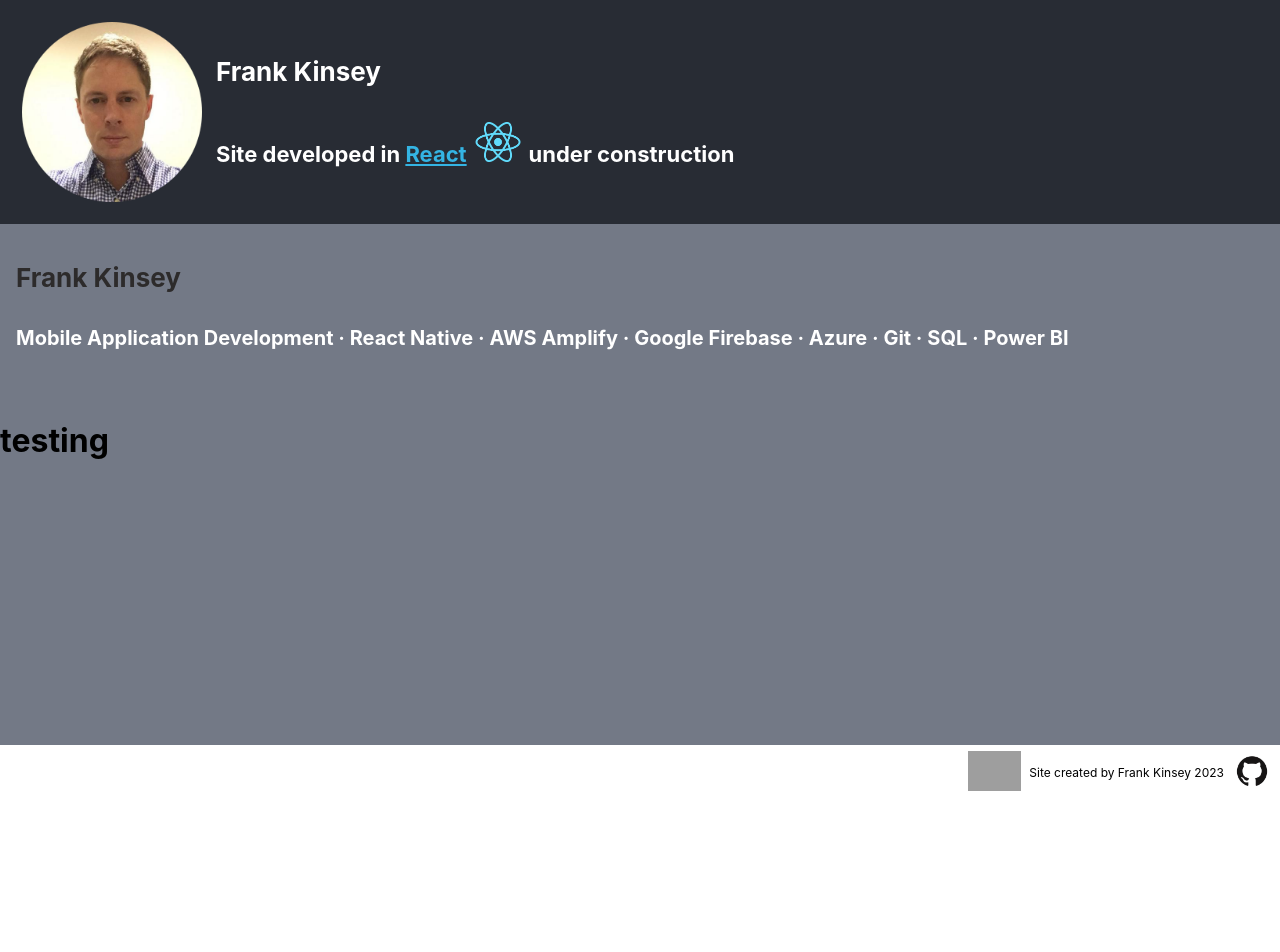
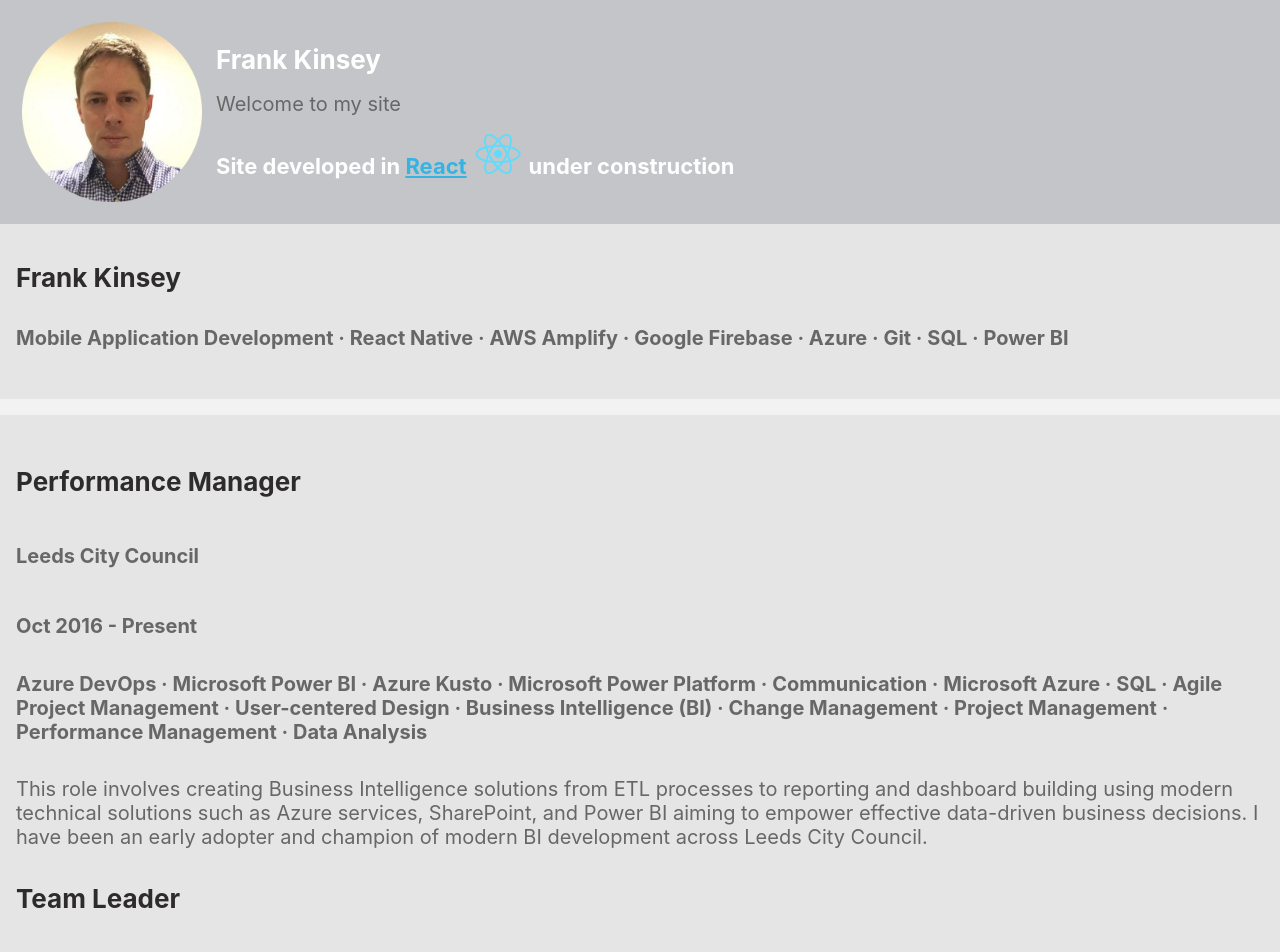
Before and after one commit to talk2frank/githubpages, a React (Create React App) app: page / in a window 1280 px wide. Shown: the top 952 px of the page. Before the commit the page ends 800 px from the top, so only its background shows below. Built offline with nearby package versions, Linux system fonts and the light colour scheme; grey boxes are pictures that could not be loaded.

Commit message:
Data separated from view

```diff
--- a/package.json
+++ b/package.json
@@ -4,6 +4,7 @@
   "version": "0.1.0",
   "private": true,
   "dependencies": {
+    "@coreui/react": "^4.7.0",
     "@testing-library/jest-dom": "^5.16.5",
     "@testing-library/react": "^13.4.0",
     "@testing-library/user-event": "^13.5.0",
--- a/src/App.css
+++ b/src/App.css
@@ -23,8 +23,12 @@ td {
 .App{
   display: flex;
   flex-direction: column;
-  height: 100vh;
-  background-color: #737986;
+  min-height: 100vh;
+  background-color: #f2f2f2;
+}
+
+.AppContent{
+  flex-grow: 1;
 }
 
 .App-icon{
@@ -37,10 +41,11 @@ td {
 .App-banner {
   display: flex;
   flex-direction: row;
-  background-color: #282c34;
+  background-color: #c4c5c8;
   padding: 16px;
   align-items:center;
   justify-items: center;
+
 }
 
 .AppBanner-profilepic {
@@ -70,7 +75,7 @@ td {
 /*Body styling*/
 
 .App-body{
-  background-color: #737986;
+  background-color: #e6e6e6;
   padding: 16px;
   align-items:flex-start;
   justify-content: flex-start;
@@ -83,7 +88,7 @@ td {
 
 .AppBody-text{
   font-size: calc(4px + 2vmin);
-  color: white;
+  color: rgb(104, 103, 103);
 }
 
 /*Footer styling*/
@@ -91,22 +96,31 @@ td {
 .App-footer{
   display:flex;
   flex-direction: row;
-  justify-content: flex-end;
+  justify-content:center;
   align-items: center;
   background-color: white;
   height: 55px;
-  width: 100%;
-  position: absolute;
-  bottom: 0;
 }
 
 .AppFooter-tagline{
-  font-size: 12px;
+  font-size: calc(6px + 1vmin);
 }
 
+/*cards and containers*/
+
 .profilecontainer{
-  background-color: #737986;
+  background-color: #e5e5e6;
   padding: 16px;
   align-items:flex-start;
   justify-content: flex-start;
 }
+
+.emplistcont{
+  list-style-type: none;
+  background-color: #e5e5e6;
+  padding: 16px;
+  align-items:flex-start;
+  justify-content: flex-start;
+  display:flex;
+  flex-direction: column;
+}
--- a/src/App.js
+++ b/src/App.js
@@ -9,16 +9,18 @@
  */
 
 import './App.css';
-import MyFooter, { EmploymentContainer, MyBanner, ProfileContainer } from './components/components';
+import MyFooter, { Jobs, MyBanner, ProfileContainer } from './components/components';
 
 function App() {
 
   return (
     <div className="App">
+    <div className='AppContent'>
       <MyBanner></MyBanner>
       <ProfileContainer></ProfileContainer>
-      <EmploymentContainer></EmploymentContainer>
-      <MyFooter></MyFooter>
+      <Jobs></Jobs>
+    </div>
+    <MyFooter></MyFooter>
     </div>
   );
 }
--- a/src/components/components.js
+++ b/src/components/components.js
@@ -9,7 +9,8 @@
  */
 
 import icons from '../images/imgindex.js';
-import { profileData } from '../data/data.js';
+import { employerData, profileData } from '../data/data.js';
+
 
 
 export function MyBanner(){
@@ -18,6 +19,7 @@ export function MyBanner(){
         <img src={icons.me} className="AppBanner-profilepic" alt="Profile Pic" />
         <div className='AppBanner-space'>
             <h1 className='AppBanner-header'>Frank Kinsey</h1>
+            <body className='AppBody-text'>Welcome to my site</body>
             <h2 className='AppBanner-subtext'>
             Site developed in <a href='https://reactjs.org/'>React</a>
             <a href='https://reactjs.org/'>
@@ -29,24 +31,16 @@ export function MyBanner(){
     )
 }
 
-/* TODO update to a dynamic data field?
-*/
-/*
-export function Profile(){
-    return(
-        <body className='App-body'>
-          <h2 className='AppBody-header'>
-            Welcome to my GitHub Pages site
-          </h2>
-          <p className='AppBody-text'>
-            Welcome to my site which is a work in progress<br></br>
-            Ultimately this is an alternative to my GitHub profile page
-          </p>
-          <span></span>
-      </body>
-    )
-}
-*/
+export function Profile({ name, bio, keyskills}){
+  if (!name) return <div />;
+  return (
+    <div>
+      <h2 className='AppBody-header'>{name}</h2>
+      <h5 className='AppBody-text'>{bio}</h5>
+      <h5 className='AppBody-text'>{keyskills}</h5>
+    </div>
+  );
+};
 
 export function ProfileContainer(){
   return(
@@ -69,37 +63,33 @@ export function ProfileContainer(){
   )
 }
 
-export function Profile({ name, bio, keyskills}){
-  if (!name) return <div />;
+//class for a job
+export function Job({job}){
+  if (!job) return <div/>;
   return (
-    <div>
-      <h2 className='AppBody-header'>{name}</h2>
-      <h5 className='AppBody-text'>{bio}</h5>
-      <h5 className='AppBody-text'>{keyskills}</h5>
-    </div>
+    <li className='emplist'>
+      <h4 className='AppBody-header'>{job.role}</h4>
+      <h6 className='AppBody-text'>{job.employer}</h6>
+      <h5 className='AppBody-text'>{job.period}</h5>
+      <h5 className='AppBody-text'>{job.skills}</h5>
+      <body className='AppBody-text'>{job.description}</body>
+    </li>
   );
 };
 
-
-export function Employment({data:{trainer,course,period,description}}){
-  if (!trainer) return <div>WHERE IS IT?</div>;
+//list of jobs why no worky?
+export function Jobs(){
+  if (!employerData) return <div/>;
   return (
-    <div>
-      <h2 className='AppBody-header'>{trainer}</h2>
-      <h5 className='AppBody-text'>{course}</h5>
-      <h5 className='AppBody-text'>{period}</h5>
-      <h5 className='AppBody-text'>{description}</h5>
-    </div>
+    <ul className='emplistcont'>
+      {employerData.map((job,i)=>{
+        return(
+        <Job  job={job}></Job>
+        );
+      })}
+    </ul>
   );
 };
-
-//need to build this?
-export function EmploymentContainer(){
-  return(
-    <h1>testing</h1>
-  )
-};
-
 
 
 export function MyFooter(){
--- a/src/data/data.js
+++ b/src/data/data.js
@@ -8,36 +8,33 @@ export const profileData = [
 
 export const  employerData=[
     {
-        1:{
             employer:"Leeds City Council",
-            role:"Performance ManagerPerformance Manager",
+            role:"Performance Manager",
             period:"Oct 2016 - Present",
             skills: "Azure DevOps · Microsoft Power BI · Azure Kusto · Microsoft Power Platform · Communication · Microsoft Azure · SQL · Agile Project Management · User-centered Design · Business Intelligence (BI) · Change Management · Project Management · Performance Management · Data Analysis",
             description:"This role involves creating Business Intelligence solutions from ETL processes to reporting and dashboard building using modern technical solutions such as Azure services, SharePoint, and Power BI aiming to empower effective data-driven business decisions. \nI have been an early adopter and champion of modern BI development across Leeds City Council."
-        },
-        2:{
+    },
+    {
             employer:"Leeds City Council",
             role:"Team Leader",
             period:"Oct 2012 - Oct 2016",
             skills: "Partnership Development · Communication · Service Design · Training · Coaching · Team Motivation · Leadership · Change Management · Project Management · Coaching & Mentoring · Performance Management",
             description:"For the first 2 years this role involved leading a team in improving customer service performance. Key role skills included training, coaching, mentoring and motivating my team to improve their personal performance. I consistently improved performance margins in Housing, Revenues (Council Tax and Benefits), and Social Care Services.\nFor the latter 2 years I worked as a a project and operational manager of large partnership projects to create new services which involved Leeds Community Health, Leeds Teaching Hospitals, Leeds Adult Social Care, independent GPs and the Police. The services were successfully launched and still exist to this day improving health outcomes for health users across Yorkshire."
-        },
     }
+
 ]
 
 export const educationData=[
     {
-        1:{
             trainer:"Leeds Beckett University",
             course:"Digital Technology Solutions BSc",
             period:"2018-2022",
             description:"Practical based Computing degree in Information Systems, networking, cyber security, software engineering, database administration, and agile project management including SCRUM, DevOps"
-        },
-        2:{
+    },
+    {
             trainer:"Leeds Metropolitan University",
             course:"Housing Studies",
             period:"2008-2010",
             description:"Degree in housing, health, social development, mobility, urban design and regeneration, and sustainability"
-        }
     }
 ]
```
Also changed, not shown: 1 other file (tests, documents, lock files or other folders).
